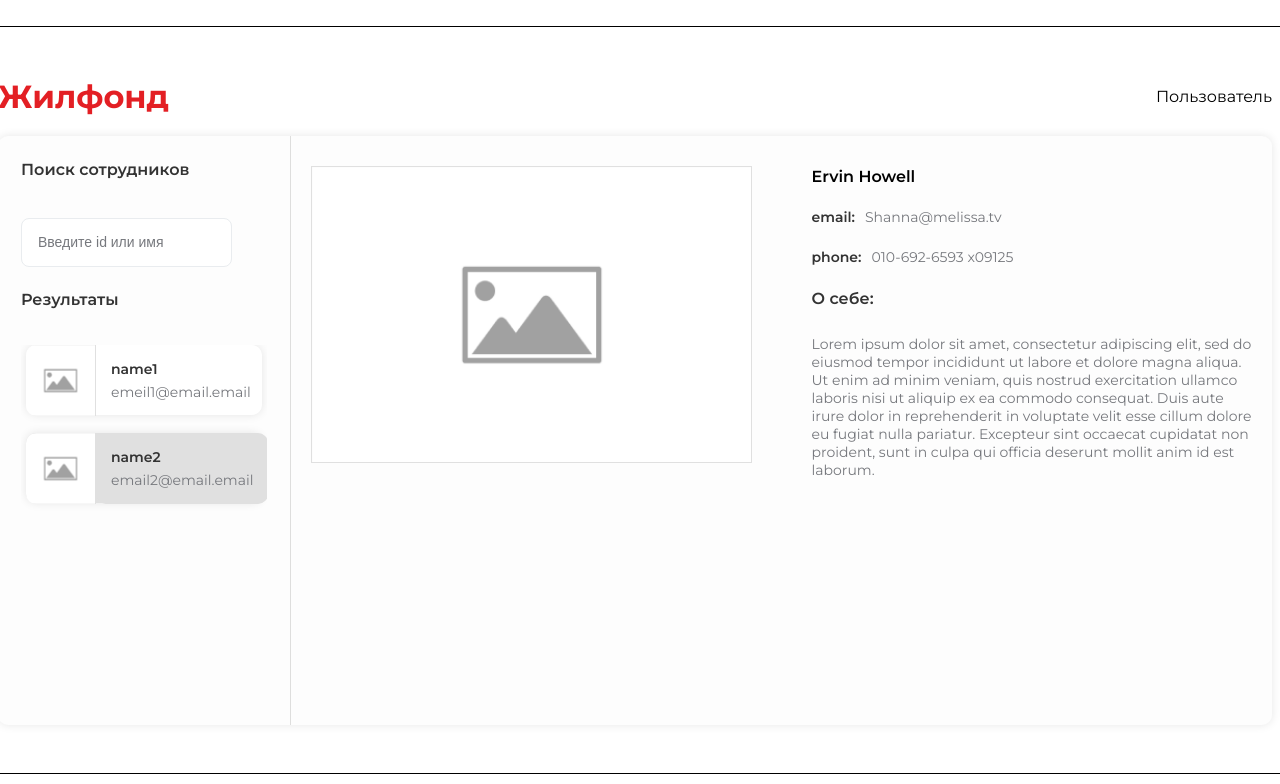
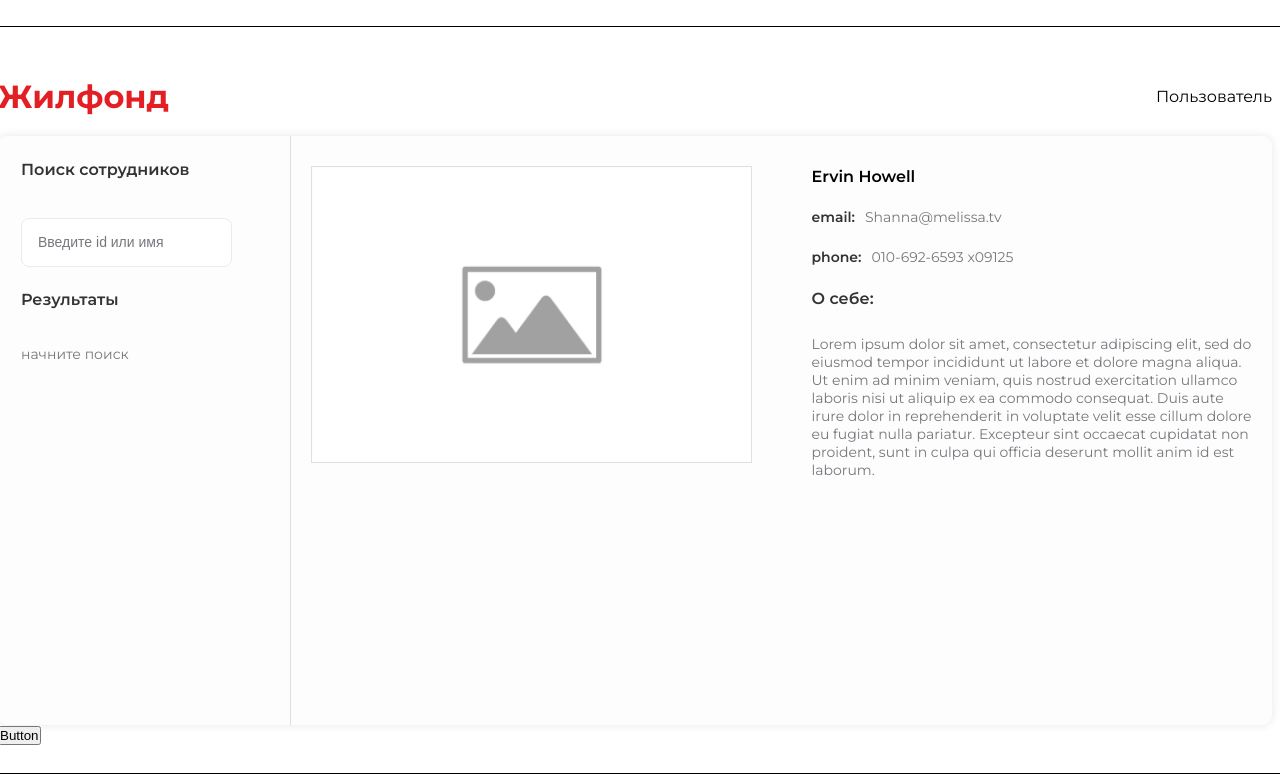
Before and after one commit to TheFasWalker/vu3, a Vue app: page / in a window 1280 px wide. Shown: the top 784 px of the page. Built offline with nearby package versions, Linux system fonts and the light colour scheme.

Commit message:
test: aded testing get requests
Добавлен тестовый get запрос по клику для получения всех данных пользователей с API

```diff
--- a/src/App.vue
+++ b/src/App.vue
@@ -2,10 +2,10 @@
 import inputComponent from './components/inputComponen.vue'
 import userPreview from './components/userPreview.vue'
 import userDetails from './components/userDetails.vue'
+
 export default {
   data() {
     return {
-      searchResult: false,
       userData: {
         name: 'Ervin Howell',
         phone: '010-692-6593 x09125',
@@ -14,22 +14,27 @@ export default {
         about:
           'Lorem ipsum dolor sit amet, consectetur adipiscing elit, sed do eiusmod tempor incididunt ut labore et dolore magna aliqua. Ut enim ad minim veniam, quis nostrud exercitation ullamco laboris nisi ut aliquip ex ea commodo consequat. Duis aute irure dolor in reprehenderit in voluptate velit esse cillum dolore eu fugiat nulla pariatur. Excepteur sint occaecat cupidatat non proident, sunt in culpa qui officia deserunt mollit anim id est laborum.'
       },
-      usersData: [
-        {
-          name: 'name1',
-          email: 'emeil1@email.email'
-        },
-        {
-          name: 'name2',
-          email: 'email2@email.email'
-        }
-      ]
+      usersData: []
     }
   },
   components: {
     inputComponent: inputComponent,
     userPreview: userPreview,
     userDetails: userDetails
+  },
+  methods: {
+    onEndInput: function () {
+      console.log(event.target.value)
+    },
+    getUsersData: function () {
+
+      fetch('https://jsonplaceholder.typicode.com/users')
+        .then((response) => response.json())
+        .then((users) => {
+          console.log(users)
+          this.usersData = users
+        })
+    }
   }
 }
 </script>
@@ -44,10 +49,10 @@ export default {
       <aside class="aside">
         <div class="aside__container">
           <h2 class="aside__title">Поиск сотрудников</h2>
-          <inputComponent />
+          <inputComponent :onEndInput="onEndInput" />
           <div class="aside__results">
             <h3 class="aside__title">Результаты</h3>
-            <span v-if="searchResult" class="aside__subtitle">начните поиск </span>
+            <span v-if="usersData.length < 1" class="aside__subtitle">начните поиск </span>
             <div class="aside__content">
               <template v-if="usersData.length >= 1">
                 <userPreview
@@ -66,5 +71,6 @@ export default {
       </div>
       <userDetails v-if="!searchResult" :userData="userData" />
     </main>
+    <button @click="getUsersData">Button</button>
   </section>
 </template>
--- a/src/components/inputComponen.vue
+++ b/src/components/inputComponen.vue
@@ -1,9 +1,15 @@
 <template>
   <label>
-    <input type="text" placeholder="Введите id или имя" />
+    <input type="text" placeholder="Введите id или имя" @input="onEndInput()" />
   </label>
 </template>
-<script></script>
+<script>
+export default {
+  props: {
+    onEndInput: Function
+  }
+}
+</script>
 <style lang="scss" module>
 input {
   border: 1.5px solid #e9ecef;
--- a/src/components/userPreview.vue
+++ b/src/components/userPreview.vue
@@ -4,7 +4,7 @@
       <img src="../assets/img/noimage.png" alt="" />
     </div>
     <div class="user__data">
-      <span>{{ user['name'] }}</span>
+      <span>{{ user['username'] }}</span>
       <span>{{ user['email'] }}</span>
     </div>
   </div>
@@ -44,7 +44,7 @@ export default {
     }
     span:last-child {
       font-weight: 400;
-      font-size: 14px;
+      font-size: 12px;
       color: #76787d;
     }
   }
```
Also changed, not shown: 1 other file (tests, documents, lock files or other folders).
